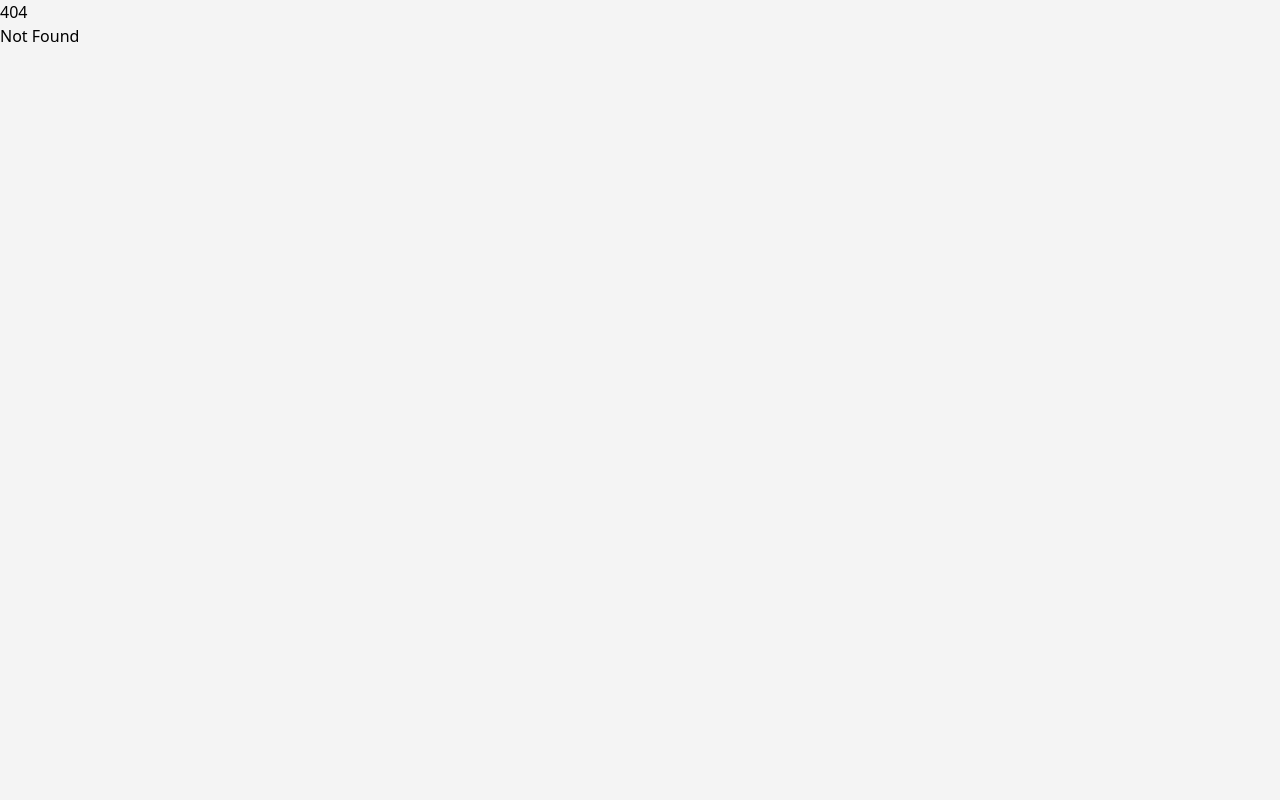
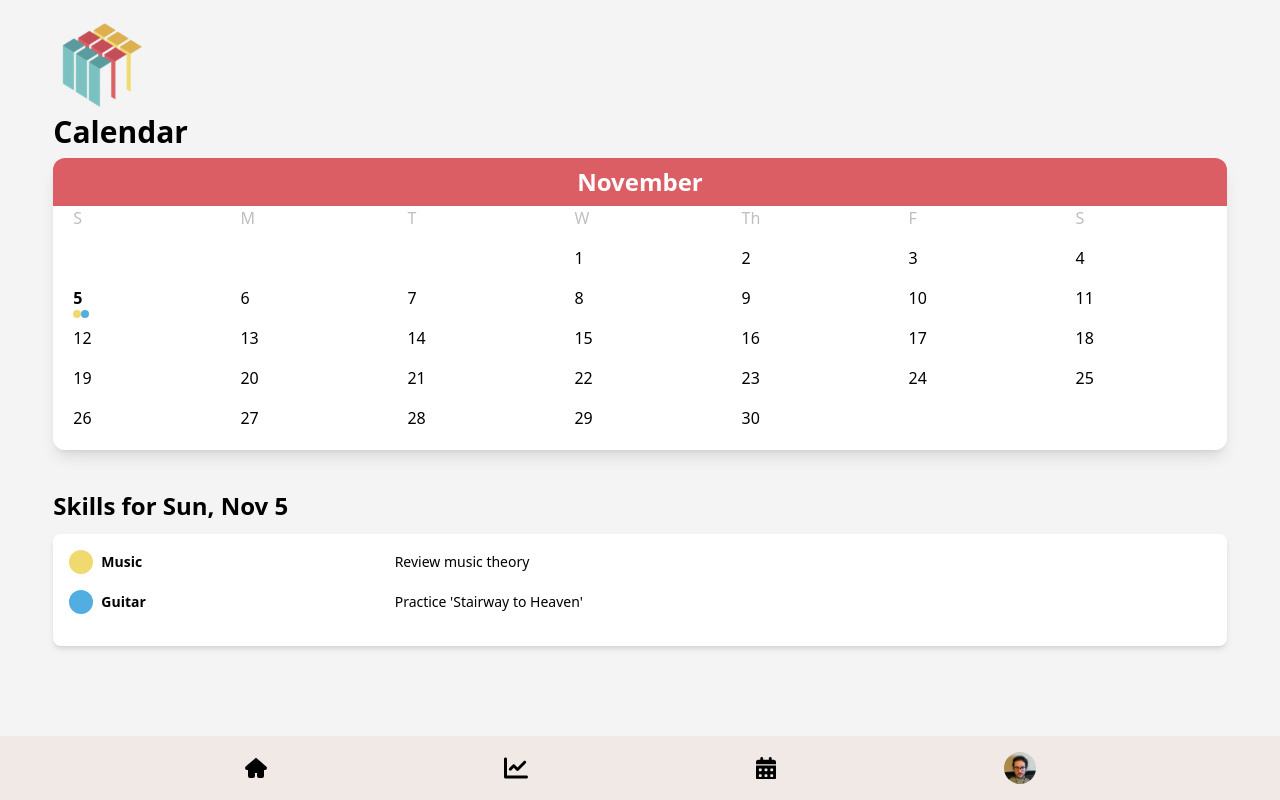
Before and after one commit to memly-ai/memly, a SvelteKit app: page /calendar in a window 1280 px wide. Before the commit this address had no page. Built offline with nearby package versions, Linux system fonts and the light colour scheme; a web font is replaced by a local one.

Commit message:
final polishing

```diff
--- a/src/lib/components/navigation.svelte
+++ b/src/lib/components/navigation.svelte
@@ -8,8 +8,8 @@
 <div class="flex flex-grow items-end fixed bottom-0 w-full">
 	<div class="flex w-full flex-row justify-evenly items-center bg-[#F0E9E6] p-4">
 		<a href="/" class=""><Home /></a>
-		<a href="/wrapped" class=""><Chart /></a>
-		<a href="/calendarpage" class=""><CalendarIcon /></a>
+		<a href="/memly" class=""><Chart /></a>
+		<a href="/calendar" class=""><CalendarIcon /></a>
 		<a href="/" class=""><img class="w-8 rounded-full" src="/pfp.jpg" alt="omar's avatar" /></a>
 	</div>
 </div>
--- a/src/routes/calendarpage/+page.svelte
+++ b/src/routes/calendar/+page.svelte
@@ -25,12 +25,12 @@
 					{
 						color: 'bg-goldish',
 						Topic: 'Music',
-						Subtopic: 'Study music theory'
+						Subtopic: 'Review music theory'
 					},
 					{
 						color: 'bg-blueish',
 						Topic: 'Guitar',
-						Subtopic: 'Practice songs'
+						Subtopic: 'Practice \'Stairway to Heaven\''
 					}
 				]
 			}
@@ -51,10 +51,12 @@
 	</h2>
 	<div class="rounded-lg bg-white p-4 shadow-md">
 		{#each calendarData['11'][0]['5'] as topic}
-			<div class="font-inter mb-3 flex flex-row items-center gap-4 text-xl">
-				<div class={`h-9 w-9 rounded-full ${topic.color}`}></div>
-				<span class="font-bold w-1/4">{topic.Topic}</span>
-				{topic.Subtopic}
+			<div class="font-inter mb-4 flex flex-row items-center gap-2 text-xl">
+				<div class={`h-6 w-6 rounded-full ${topic.color}`}></div>
+				<span class="font-bold text-sm w-1/4">{topic.Topic}</span>
+				<p class="text-sm">
+					{topic.Subtopic}
+				</p>
 			</div>
 		{/each}
 	</div>
```
